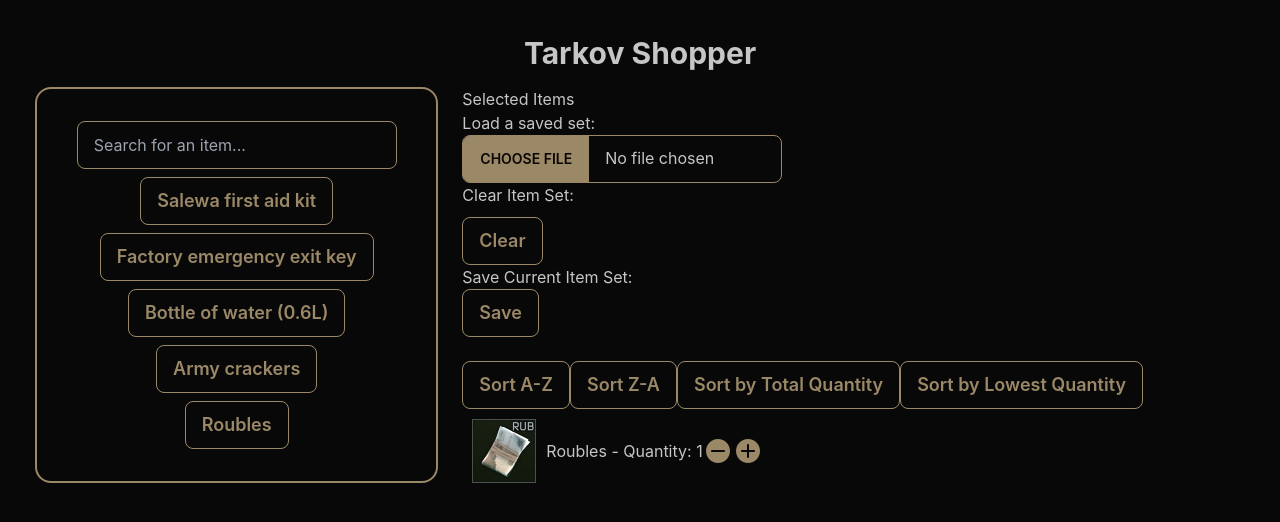
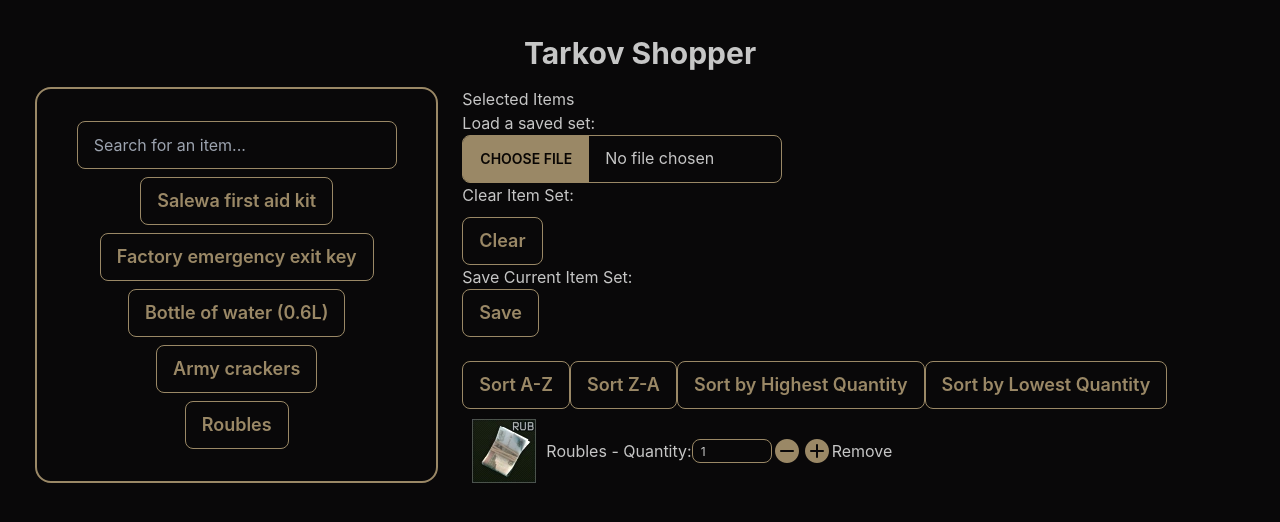
Before and after one commit to ericborn/tarkov-shopper, a React (Create React App) app: page / in a window 1280 px wide. Both pictures are taken after a click on the button "Roubles". Shown: the top 522 px of the page. Built offline with nearby package versions, Linux system fonts and the light colour scheme.

Commit message:
Implement remove item button and text input for quantity

```diff
--- a/src/App.js
+++ b/src/App.js
@@ -18,17 +18,16 @@
         };
 
         fetchData();
-    }, []); // Empty dependency array means this effect runs once when the component mounts
+    }, []);
 
     useEffect(() => {
-        // Update the displayed items when the data or search term changes
         const filteredItems = data
             .filter(
                 (item) =>
                     item.name.toLowerCase().includes(searchTerm.toLowerCase()) ||
                     (item.shortname && item.shortname.toLowerCase().includes(searchTerm.toLowerCase())),
             )
-            .slice(0, 5); // Display only the first 5 items
+            .slice(0, 5);
 
         setDisplayedItems(filteredItems);
     }, [data, searchTerm]);
@@ -42,15 +41,20 @@
         const existingSelectedItem = selectedItems.find((item) => item.id === itemId);
 
         if (existingSelectedItem) {
-            // If the item is already in the selectedItems list, increase its quantity
             const updatedSelectedItems = selectedItems.map((item) =>
                 item.id === itemId ? { ...item, quantity: item.quantity + 1 } : item,
             );
             setSelectedItems(updatedSelectedItems);
         } else {
-            // If the item is not in the selectedItems list, add it with an initial quantity of 1
             setSelectedItems([...selectedItems, { ...selectedItem, quantity: 1 }]);
         }
+    };
+
+    const handleQuantityChange = (itemId, newQuantity) => {
+        const updatedSelectedItems = selectedItems.map((item) =>
+            item.id === itemId ? { ...item, quantity: newQuantity } : item,
+        );
+        setSelectedItems(updatedSelectedItems);
     };
 
     const handleIncreaseQuantity = (itemId) => {
@@ -64,11 +68,13 @@
         const updatedSelectedItems = selectedItems.map((item) =>
             item.id === itemId && item.quantity > 0 ? { ...item, quantity: item.quantity - 1 } : item,
         );
+        const filteredSelectedItems = updatedSelectedItems.filter((item) => item.quantity > 0);
+        setSelectedItems(filteredSelectedItems);
+    };
 
-        // Remove the item from the selectedItems list if the quantity is decreased to 1
-        const filteredSelectedItems = updatedSelectedItems.filter((item) => item.quantity > 0);
-
-        setSelectedItems(filteredSelectedItems);
+    const handleRemoveItem = (itemId) => {
+        const updatedSelectedItems = selectedItems.filter((item) => item.id !== itemId);
+        setSelectedItems(updatedSelectedItems);
     };
 
     const handleClearSelectedItems = () => {
@@ -191,7 +197,7 @@
                             Sort Z-A
                         </button>
                         <button class='btn btn-primary btn-outline text-lg' onClick={handleSortByTotalQuantity}>
-                            Sort by Total Quantity
+                            Sort by Highest Quantity
                         </button>
                         <button class='btn btn-primary btn-outline text-lg' onClick={handleSortByReverseTotalQuantity}>
                             Sort by Lowest Quantity
@@ -206,11 +212,21 @@
                                     style={{
                                         marginRight: '10px',
                                         marginLeft: '10px',
-                                    }} // Adjust styles as needed
+                                    }}
                                 />
-                                {selectedItem.name} - Quantity: {selectedItem.quantity}{' '}
-                                <button onClick={() => handleDecreaseQuantity(selectedItem.id)}><img src='images/icon-minus.png' alt='-'/></button>
-                                <button onClick={() => handleIncreaseQuantity(selectedItem.id)}><img src='images/icon-plus.png' alt='+'/></button>{' '}
+                                {selectedItem.name} - Quantity: {' '}
+                                <input id="quantity"
+                                    type="number"
+                                    value={selectedItem.quantity}
+                                    onChange={(e) => handleQuantityChange(selectedItem.id, parseInt(e.target.value))}
+                                className="input input-bordered input-primary input-xs w-full max-w-xs" />
+                                <button onClick={() => handleDecreaseQuantity(selectedItem.id)}>
+                                    <img src='images/icon-minus.png' alt='-' />
+                                </button>
+                                <button onClick={() => handleIncreaseQuantity(selectedItem.id)}>
+                                    <img src='images/icon-plus.png' alt='+' />
+                                </button>{' '}
+                                <button onClick={() => handleRemoveItem(selectedItem.id)}>Remove</button>
                             </li>
                         ))}
                     </ul>
--- a/src/index.css
+++ b/src/index.css
@@ -15,3 +15,7 @@
   font-family: source-code-pro, Menlo, Monaco, Consolas, 'Courier New',
     monospace;
 }
+
+#quantity{
+  width: 80px;
+}
```
Also changed, not shown: public/images/icon-remove.png (added).
